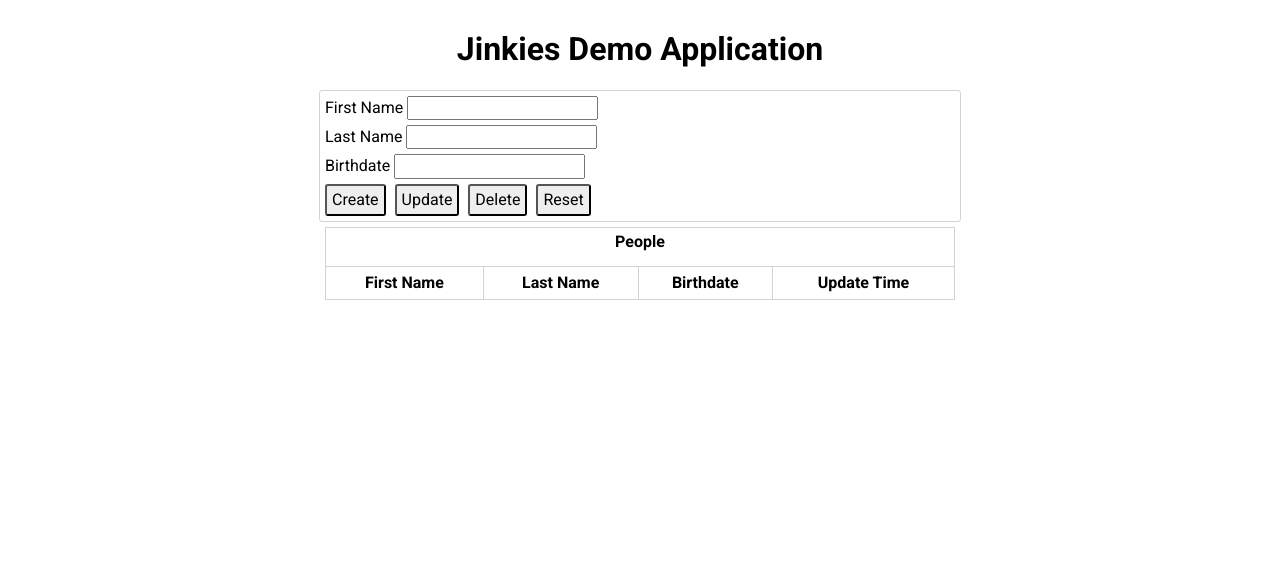
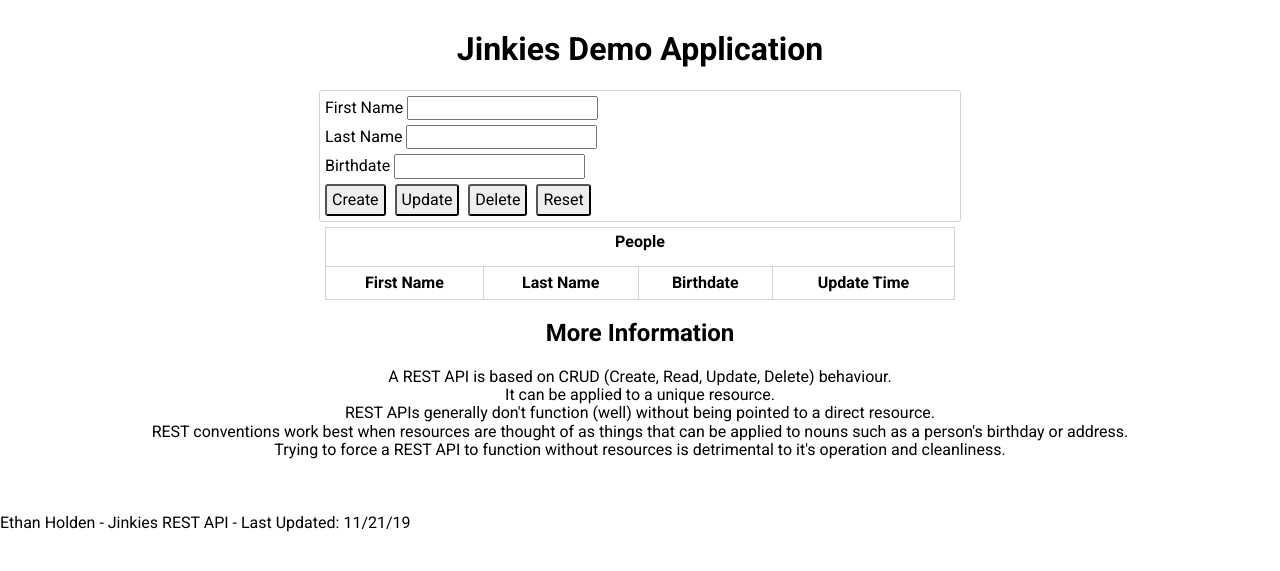
Before and after one commit to perso45/jinkies-REST-API, a Python web app: template FMR-Web-Server/src/templates/home.html in a window 1280 px wide. Shown: the top 571 px of the page. Run offline with Jinja, Linux system fonts and the light colour scheme; the template is opened without the code that fills it, so the values that code supplies are empty.

Commit message:
Added More Information To Web App

```diff
--- a/FMR-Web-Server/src/static/css/home.css
+++ b/FMR-Web-Server/src/static/css/home.css
@@ -69,6 +69,10 @@ td {
     text-align: center;
 }
 
+.moreInfo {
+   text-align: center;
+}
+
 .error {
     width: 50%;
     margin-left: auto;
--- a/FMR-Web-Server/src/templates/home.html
+++ b/FMR-Web-Server/src/templates/home.html
@@ -47,9 +47,16 @@
                 </tbody>
             </table>
         </div>
+        <div class="moreInfo">
+           <h2>More Information</h2>
+           <p>A REST API is based on CRUD (Create, Read, Update, Delete) behaviour.<br> It can be applied to a unique resource.<br> REST APIs generally don't function (well) without being pointed to a direct resource.<br> REST conventions work best when resources are thought of as things that can be applied to nouns such as a person's birthday or address.<br> Trying to force a REST API to function without resources is detrimental to it's operation and cleanliness.</p>
+        </div>
         <div class="error">
         </div>
     </div>
 </body>
+<footer>
+   <p>Ethan Holden - Jinkies REST API - Last Updated: 11/21/19</p>
+</footer>
 <script src="static/js/home.js"></script>
 </html>
```
